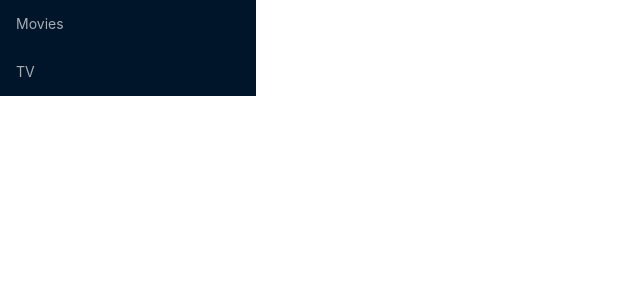
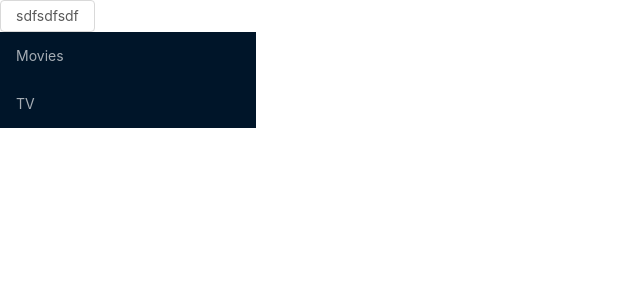
Before and after one commit to zwh8800/elecodi, a React app: page / in a window 1280 px wide. Shown: the top 300 px of the page, without its empty margins (0-640 px from the left). Built offline with nearby package versions, Linux system fonts and the light colour scheme.

Commit message:
moduleResolution

```diff
--- a/src/page/container/container.tsx
+++ b/src/page/container/container.tsx
@@ -1,9 +1,10 @@
 import * as React from 'react';
-import { Menu } from 'antd';
+import { Menu, Button } from 'antd';
 
 export default class Container extends React.Component {
     render() {
         return <div>
+            <Button>sdfsdfsdf</Button>
             <Menu theme="dark" style={{ width: 256 }}>
                 <Menu.Item key="1">
                     <span>Movies</span>
--- a/tsconfig.json
+++ b/tsconfig.json
@@ -1,5 +1,6 @@
 {
     "compilerOptions": {
+        "moduleResolution": "node",
         "outDir": "./public/dist/",
         "noImplicitAny": true,
         "module": "es6",
@@ -11,7 +12,8 @@
             "@/*": [
                 "src/*"
             ]
-        }
+        },
+        "allowSyntheticDefaultImports": true
     },
     "include": [
         "./src/**/*"
```
